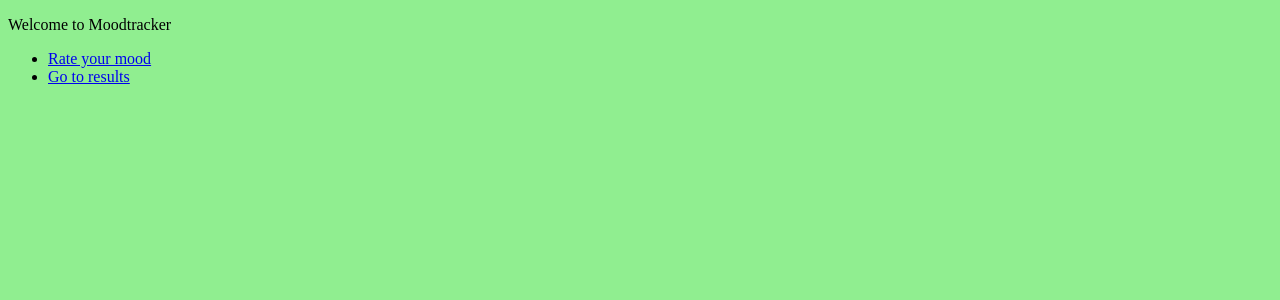
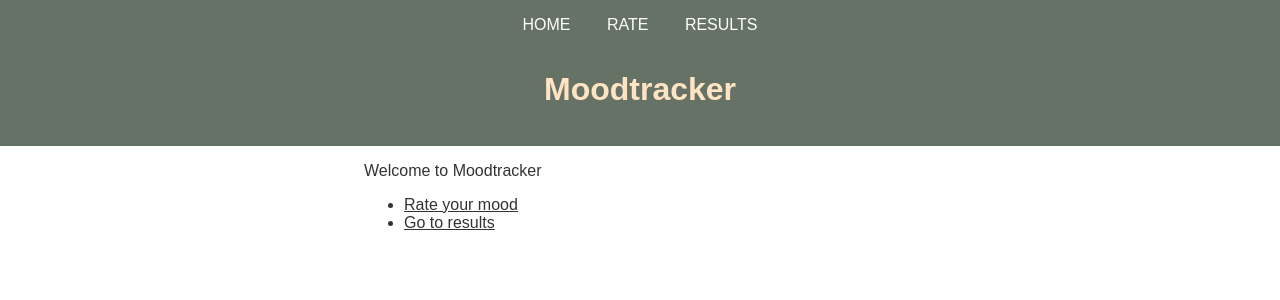
Before and after one commit to ellisrnm/hy-cybersec-2022, a Django app: page /moodtracker/ in a window 1280 px wide. Shown: the top 300 px of the page. Run offline with Django 4.2, Linux system fonts and the light colour scheme.

Commit message:
Update app layout and style

```diff
--- a/moodtracker/static/moodtracker/style.css
+++ b/moodtracker/static/moodtracker/style.css
@@ -1,3 +1,46 @@
-body {
-    background: lightgreen;
+* {
+    box-sizing: border-box;
+    font-family: Arial, Helvetica, sans-serif;
+    color: #333333;
 }
+
+html, body {
+    margin: 0;
+    padding: 0;
+}
+
+.main-header {
+    background-color: rgba(0, 20, 0, .6);
+    padding-bottom: 1em;
+    text-align: center;
+}
+
+.main-header h1 {
+    color: bisque;
+}
+
+.main-nav ul {
+    margin: 0;
+}
+
+.main-nav li {
+    display: inline;
+}
+
+.main-nav a {
+    display: inline-block;
+    padding: 1em;
+    text-decoration: none;
+    color: white;
+}
+
+.main-nav a:hover {
+    color: black;
+}
+
+.content-section {
+    margin: 1em;
+    max-width: 600px;
+    margin: 0 auto;
+    padding: 0 1.5em;
+}
--- a/moodtracker/templates/moodtracker/layout.html
+++ b/moodtracker/templates/moodtracker/layout.html
@@ -9,6 +9,18 @@
 </head>
 
 <body>
-    {% block content %}{% endblock %}
+    <header class="main-header">
+        <nav class="main-nav">
+            <li><a href="{% url 'index' %}">HOME</a></li>
+            <li><a href="{% url 'rate' %}">RATE</a></li>
+            <li><a href="{% url 'results' %}">RESULTS</a></li>
+        </nav>
+        <h1>
+            Moodtracker
+        </h1>
+    </header>
+    <section class="content-section">
+        {% block content %}{% endblock %}
+    </section>
 </body>
 </html>
```
